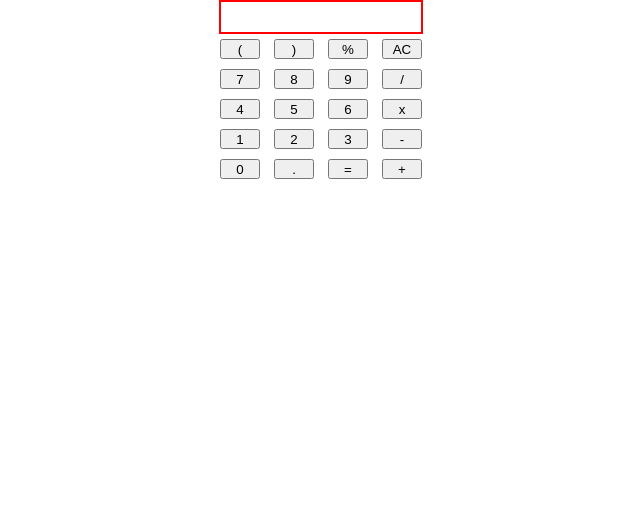
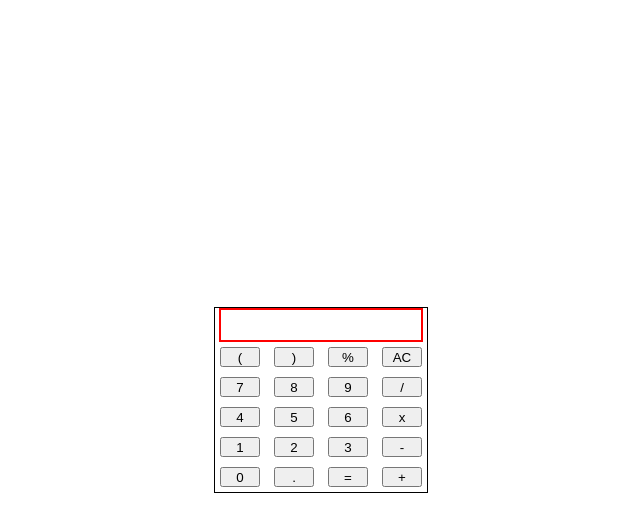
Before and after one commit to tbrinkman3/calculator, a plain HTML site: page index.html in a window 1280 px wide. Shown: the whole page, without its empty margins (319-959 px from the left). Drawn offline with Linux system fonts and the light colour scheme.

Commit message:
Centered Calculator w/CSS

```diff
--- a/index.html
+++ b/index.html
@@ -42,7 +42,7 @@
         </div>
     </div>
 
-
+<script src="app.js"></script>
 </body>
 
 </html>
--- a/style.css
+++ b/style.css
@@ -4,7 +4,13 @@
 }
 
 #container{
-    text-align: center;
+    border: 1px solid black;
+    margin: auto;
+    position: absolute;
+    top: 50%;
+    left: 50%;
+    /*-ms-transform: translate(-50%, -50%);*/
+    transform: translate(-50%, -50%);
 }
 
 #calc{
```
